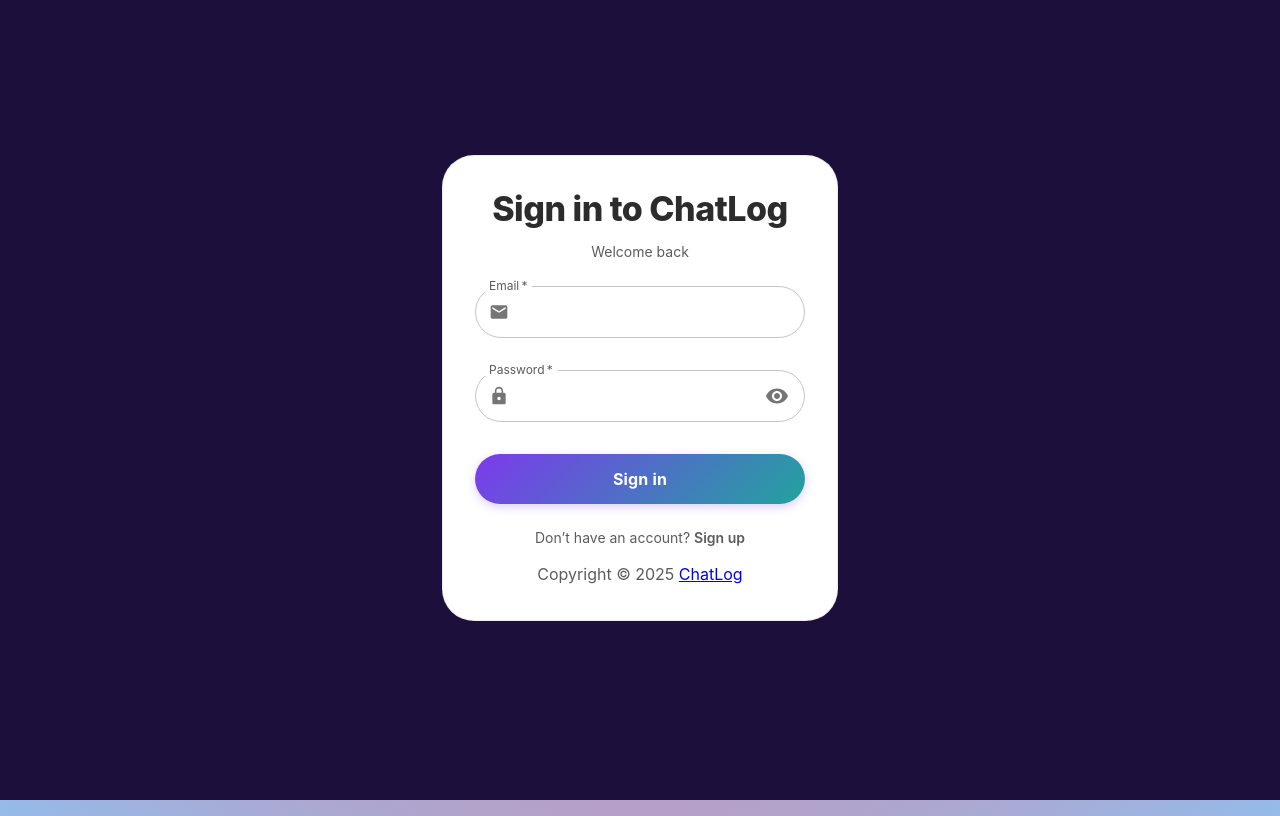
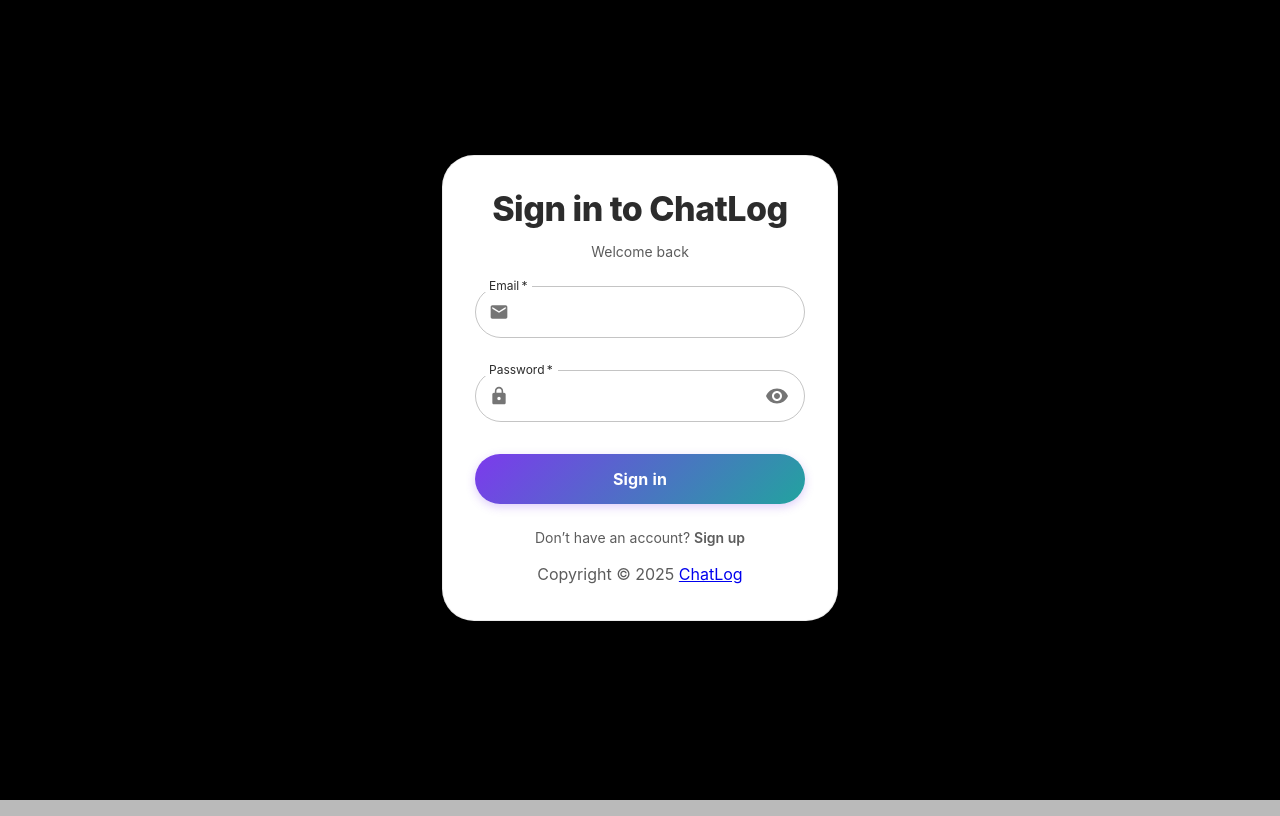
Before and after one commit to vikaschamyal/social-blog-app, a React (Create React App) app: page /login in a window 1280 px wide. Built offline with nearby package versions, Linux system fonts and the light colour scheme; no server answers.

Commit message:
style modification

```diff
--- a/src/theme.js
+++ b/src/theme.js
@@ -4,15 +4,15 @@ const professionalTheme = createTheme({
   palette: {
     mode: "light",
     primary: {
-      main: "#1c0f3b",
+      main: "#Black",
       contrastText: "#FFFFFF",
     },
     secondary: {
-      main: "#1c0f3b",
+      main: "#Black",
       contrastText: "#FFFFFF",
     },
     background: {
-      default: "#1c0f3b",
+      default: "Black",
       paper: "#FFFFFF",
     },
     text: {
@@ -45,7 +45,7 @@ const professionalTheme = createTheme({
     body1: {
       fontSize: "1rem",
       lineHeight: 1.7,
-      color: "#5C5C5C",
+      color: "#Black",
       marginBottom: "1rem",
     },
     button: {
@@ -65,8 +65,8 @@ const professionalTheme = createTheme({
     MuiCssBaseline: {
       styleOverrides: {
         body: {
-          background: "radial-gradient(circle, rgba(217, 130, 162, 1) 0%, rgba(148, 187, 233, 1) 100%)",
-          scrollbarColor: "#C1BDB6 transparent",
+          background: "#BABABA",
+          scrollbarColor: "#008080 transparent",
 
           "&::-webkit-scrollbar": {
             width: 8,
@@ -89,7 +89,7 @@ const professionalTheme = createTheme({
           transition: "all 0.25s ease",
           background: "#FFFFFF",
           padding: "1.5rem", // consistent section padding
-          marginBottom: "1.5rem", // ✅ spacing between cards
+          marginBottom: "1.5rem", //  spacing between cards
           "&:hover": {
             transform: "translateY(-2px)",
             boxShadow: "0 8px 22px rgba(0,0,0,0.08)",
@@ -134,7 +134,7 @@ const professionalTheme = createTheme({
           border: "2px solid #F4F1EB",
           boxShadow: "0 2px 6px rgba(0,0,0,0.08)",
           width: 44,
-          height: 44, // ✅ consistent avatar sizing
+          height: 44, //  consistent avatar sizing
         },
       },
     },
@@ -144,7 +144,7 @@ const professionalTheme = createTheme({
         root: {
           borderRadius: 12,
           padding: "12px 18px", // balanced spacing
-          marginBottom: "6px", // ✅ spacing between list items
+          marginBottom: "6px", // spacing between list items
           "&.Mui-selected": {
             backgroundColor: "rgba(124,58,237,0.08)",
             color: "#6D28D9",
@@ -156,7 +156,7 @@ const professionalTheme = createTheme({
     MuiTextField: {
       styleOverrides: {
         root: {
-          marginBottom: "1.25rem", // ✅ bigger spacing between inputs
+          marginBottom: "1.25rem", //  bigger spacing between inputs
         },
       },
     },
@@ -165,7 +165,7 @@ const professionalTheme = createTheme({
       styleOverrides: {
         root: {
           borderRadius: 12,
-          padding: "10px 14px", // ✅ touch-friendly
+          padding: "10px 14px", // touch-friendly
         },
       },
     },
```
Also changed, not shown: public/bg.jpg (added).
